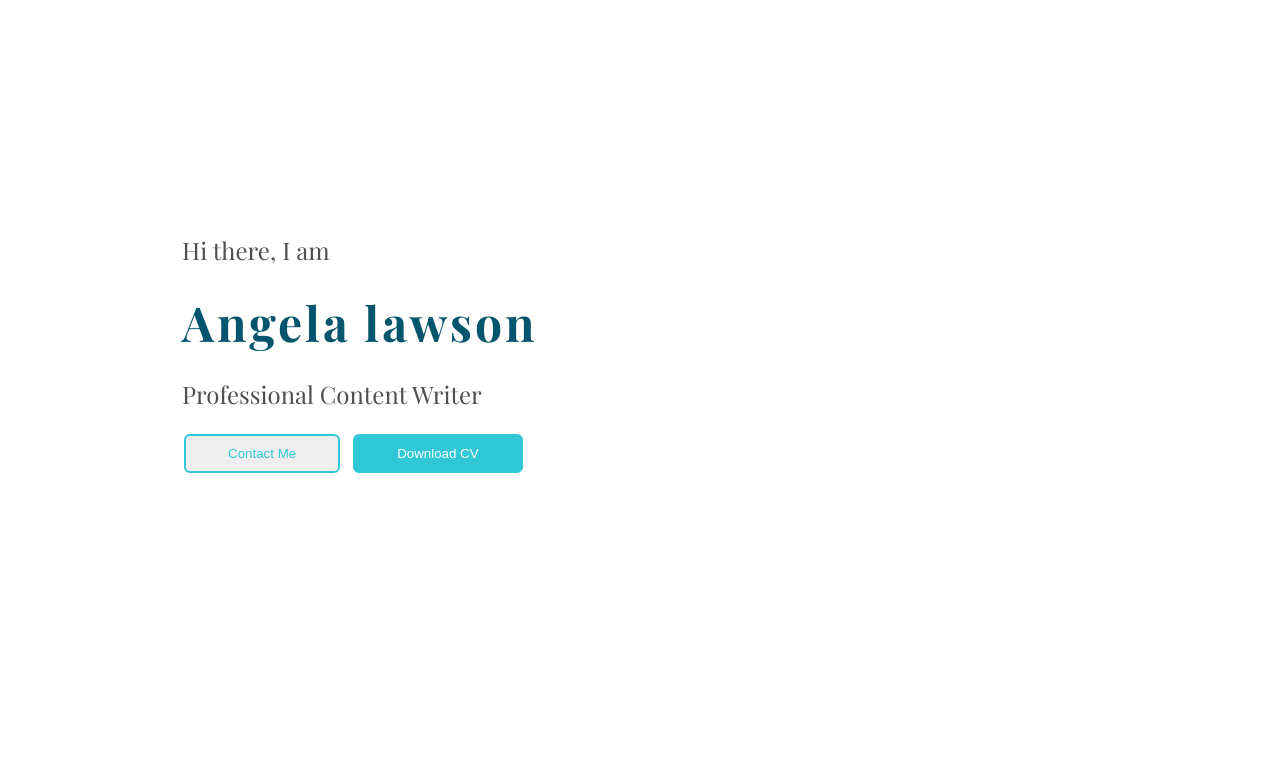
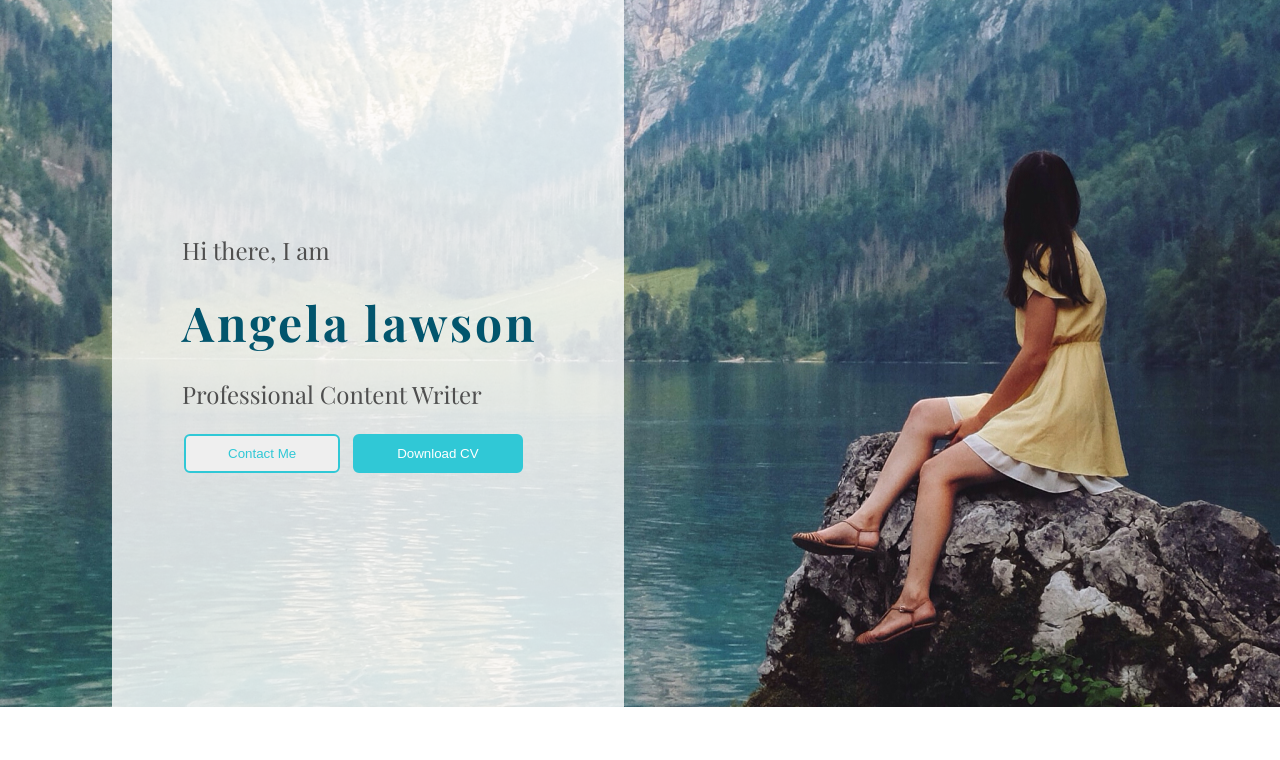
Before and after one commit to SurajChitara/first-sample-project, a plain HTML site: page index.html in a window 1280 px wide. Shown: the top 760 px of the page. Drawn offline with nearby package versions, Linux system fonts and the light colour scheme; the site is published under a folder, as on GitHub Pages, so addresses that start at the root find nothing; a web font is replaced by a local one.

Commit message:
Update style.css

```diff
--- a/style.css
+++ b/style.css
@@ -17,7 +17,7 @@ body {
 .over-view {
 
 
-    background-image: url('/suraj/bg.jpg');
+    background-image: url('./suraj/bg.jpg');
     background-size: cover;
     background-repeat: no-repeat;
     background-position: center;
```
